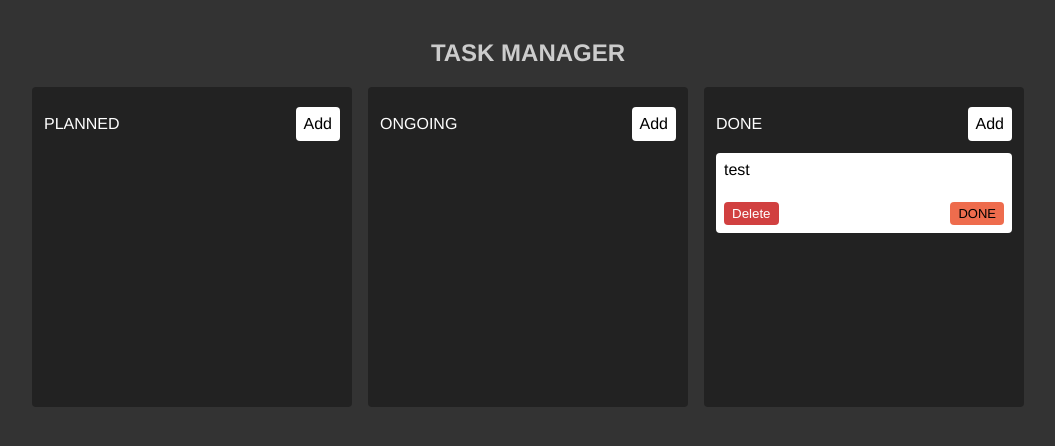
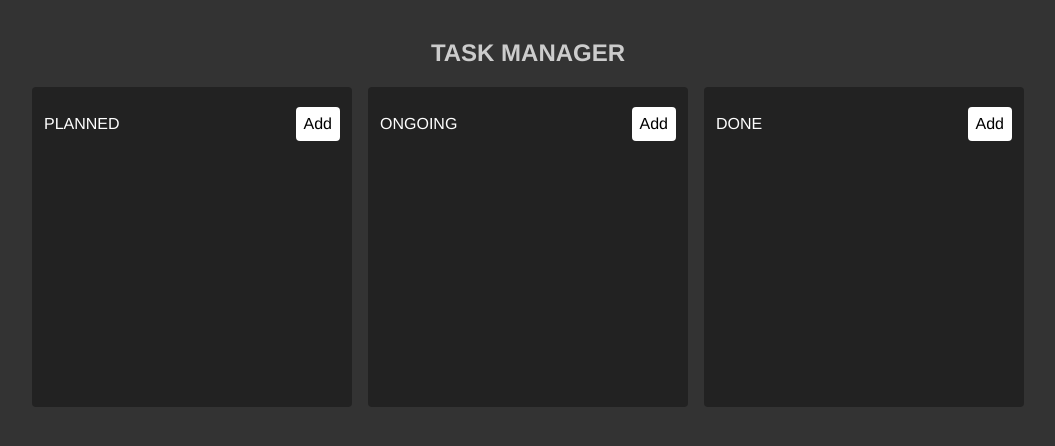
Before and after one commit to daniel-avzaradel/kanban-zustand, a React (Vite) app: page / in a window 1280 px wide. Shown: the top 446 px of the page, without its empty margins (112-1167 px from the left). Built offline with nearby package versions, Linux system fonts and the light colour scheme.

Commit message:
changed args order to fix persist issue

```diff
--- a/src/store.js
+++ b/src/store.js
@@ -2,7 +2,7 @@ import { create } from "zustand";
 import { devtools, persist } from 'zustand/middleware'
 
 const store = (set) => ({
-  tasks: [{title: 'test', state: 'DONE'}],
+  tasks: [],
   draggedTask: null,
   addTask: (title, state) =>
     set(
@@ -32,12 +32,13 @@ const store = (set) => ({
     ),
 });
 
-const log = (config) => (get, set, api) =>
+const log = (config) => (set, get, api) =>
   config(
-    get,
     (...args) => {
+      console.log(args);
       set(...args);
     },
+    get,
     api
   );
 
```
